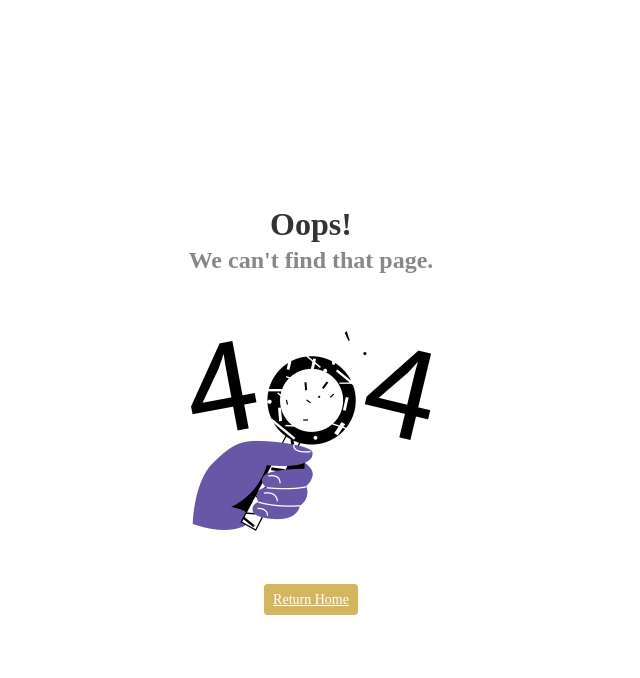
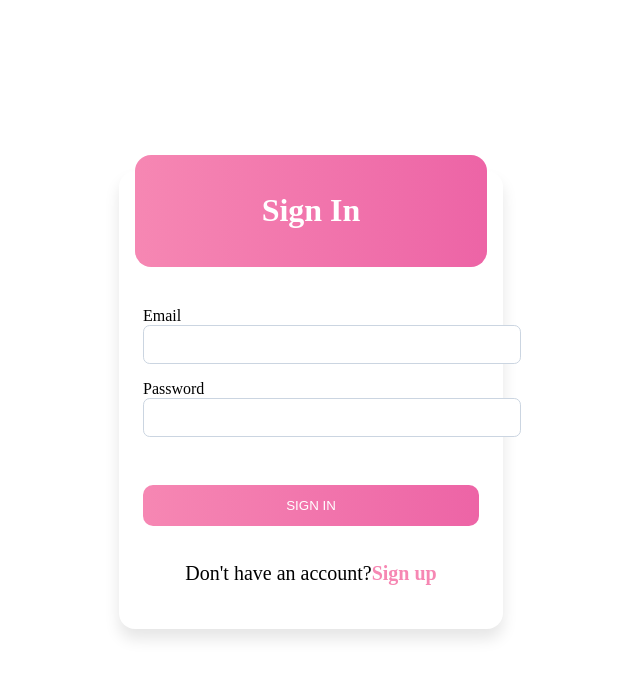
Before and after one commit to passiondev0503/passion-test1, a React (Vite) app: page /login in a window 1280 px wide. Shown: the top 678 px of the page, without its empty margins (329-969 px from the left). Built offline with nearby package versions, Linux system fonts and the light colour scheme.

Commit message:
login/signup page

```diff
--- a/src/App.tsx
+++ b/src/App.tsx
@@ -1,23 +1,21 @@
-import { BrowserRouter, Route, Routes } from "react-router-dom"
+// import { BrowserRouter, Route, Routes } from "react-router-dom"
 
-import Welcome from "@/pages/Welcome"
-import NotFound from "@/pages/NotFound"
+// import Welcome from "@/pages/Welcome"
+// import NotFound from "@/pages/NotFound"
+import Router from "./router"
 
 export function App() {
   return (
     <div>
-      <Routes>
-        <Route path="/" element={<Welcome />} />
-        <Route path="*" element={<NotFound />} />
-      </Routes>
+      <Router />
     </div>
   )
 }
 
-export function WrappedApp() {
-  return (
-    <BrowserRouter>
-      <App />
-    </BrowserRouter>
-  )
-}
+// export function WrappedApp() {
+//   return (
+//     <BrowserRouter>
+//       <App />
+//     </BrowserRouter>
+//   )
+// }
--- a/src/main.tsx
+++ b/src/main.tsx
@@ -1,11 +1,12 @@
 import React from "react"
 import ReactDOM from "react-dom/client"
 
-import { WrappedApp } from "@/App"
+// import { WrappedApp } from "@/App"
+import { App } from "@/App"
 import "@/styles/globals.css"
 
 ReactDOM.createRoot(document.getElementById("root") as HTMLElement).render(
   <React.StrictMode>
-    <WrappedApp />
+    <App />
   </React.StrictMode>
 )
--- /dev/null
+++ b/src/pages/Login/index.tsx
@@ -0,0 +1,42 @@
+import "./style.css"
+
+const Login = () => {
+  return (
+    <>
+      <div
+        style={{
+          display: "flex",
+          width: "100%",
+          height: "100vh",
+          justifyContent: "center",
+          alignContent: "center",
+        }}
+      >
+        <div className="loginContainer">
+          <div className="header">
+            <h1>Sign In</h1>
+          </div>
+          <div className="formContainer">
+            <div className="inputContainer">
+              <label htmlFor="email">Email</label>
+              <input type="text" id="email" placeholder=" " />
+            </div>
+            <div className="inputContainer">
+              <label htmlFor="password">Password</label>
+              <input type="password" id="password" placeholder=" " />
+            </div>
+          </div>
+          <div className="footer">
+            <button type="button">Sign In</button>
+            <p style={{ fontSize: "20px" }}>
+              Don't have an account?
+              <a href="/signup">Sign up</a>
+            </p>
+          </div>
+        </div>
+      </div>
+    </>
+  )
+}
+
+export default Login
--- /dev/null
+++ b/src/pages/Login/style.css
@@ -0,0 +1,90 @@
+.loginContainer {
+  display: flex;
+  flex-direction: column;
+  width: 24em;
+  background-color: #ffffff;
+  box-shadow: 0px 10px 15px rgba(0, 0, 0, 0.1);
+  border-radius: 1em;
+  margin: auto;
+}
+
+.header {
+  display: flex;
+  justify-content: center;
+  align-items: center;
+  height: 7em;
+  background: linear-gradient(to right, #f687b3, #ed64a6);
+  margin: -1em 1em 1em 1em;
+  border-radius: 1em;
+  color: #ffffff;
+}
+
+.formContainer {
+  display: flex;
+  flex-direction: column;
+  gap: 1em;
+  padding: 1.5em;
+}
+
+/* .inputContainer {
+  position: relative;
+  height: 2.75em;
+} */
+
+.inputContainer input {
+  width: 100%;
+  padding: 8px 20px;
+  border: 1px solid #cbd5e1;
+  border-radius: 0.375em;
+  transition: all 0.3s;
+}
+
+.inputContainer input:focus {
+  outline: none;
+  border: 2px solid #f687b3;
+}
+/*
+.inputContainer label {
+  position: absolute;
+  left: 0;
+  top: -1.5em;
+  font-size: 0.7em;
+  line-height: 1.5em;
+  color: #718096;
+  transition: all 0.3s;
+} */
+
+.checkboxContainer {
+  display: flex;
+  align-items: center;
+}
+
+.footer {
+  padding: 1.5em;
+  display: flex;
+  flex-direction: column;
+  gap: 1em;
+  align-items: center;
+}
+
+.footer button {
+  background: linear-gradient(to right, #f687b3, #ed64a6);
+  width: 100%;
+  padding: 1em;
+  color: #ffffff;
+  text-transform: uppercase;
+  border-radius: 0.75em;
+  transition: all 0.3s;
+  cursor: pointer;
+  border: none;
+}
+
+.footer p {
+  font-size: 0.8em;
+}
+
+.footer a {
+  text-decoration: none;
+  color: #f687b3;
+  font-weight: 700;
+}
--- /dev/null
+++ b/src/pages/Register/index.tsx
@@ -0,0 +1,50 @@
+import "./style.css"
+
+const Register = () => {
+  return (
+    <>
+      <div
+        style={{
+          display: "flex",
+          width: "100%",
+          height: "100vh",
+          justifyContent: "center",
+          alignContent: "center",
+        }}
+      >
+        <div className="registerContainer">
+          <div className="header">
+            <h1>Sign Up</h1>
+          </div>
+          <div className="formContainer">
+            <div className="inputContainer">
+              <label htmlFor="username">UserName</label>
+              <input type="text" id="username" placeholder=" " />
+            </div>
+            <div className="inputContainer">
+              <label htmlFor="email">Email</label>
+              <input type="text" id="email" placeholder=" " />
+            </div>
+            <div className="inputContainer">
+              <label htmlFor="password">Password</label>
+              <input type="password" id="password" placeholder=" " />
+            </div>
+            <div className="inputContainer">
+              <label htmlFor="repassword">Password</label>
+              <input type="password" id="repassword" placeholder=" " />
+            </div>
+          </div>
+          <div className="footer">
+            <button type="button">Sign Up</button>
+            <p style={{ fontSize: "20px" }}>
+              Don't have an account?
+              <a href="/login">Sign In</a>
+            </p>
+          </div>
+        </div>
+      </div>
+    </>
+  )
+}
+
+export default Register
--- /dev/null
+++ b/src/pages/Register/style.css
@@ -0,0 +1,90 @@
+.registerContainer {
+  display: flex;
+  flex-direction: column;
+  width: 24em;
+  background-color: #ffffff;
+  box-shadow: 0px 10px 15px rgba(0, 0, 0, 0.1);
+  border-radius: 1em;
+  margin: auto;
+}
+
+.header {
+  display: flex;
+  justify-content: center;
+  align-items: center;
+  height: 7em;
+  background: linear-gradient(to right, #f687b3, #ed64a6);
+  margin: -1em 1em 1em 1em;
+  border-radius: 1em;
+  color: #ffffff;
+}
+
+.formContainer {
+  display: flex;
+  flex-direction: column;
+  gap: 1em;
+  padding: 1.5em;
+}
+
+/* .inputContainer {
+  position: relative;
+  height: 2.75em;
+} */
+
+.inputContainer input {
+  width: 100%;
+  padding: 8px 20px;
+  border: 1px solid #cbd5e1;
+  border-radius: 0.375em;
+  transition: all 0.3s;
+}
+
+.inputContainer input:focus {
+  outline: none;
+  border: 2px solid #f687b3;
+}
+/*
+.inputContainer label {
+  position: absolute;
+  left: 0;
+  top: -1.5em;
+  font-size: 0.7em;
+  line-height: 1.5em;
+  color: #718096;
+  transition: all 0.3s;
+} */
+
+.checkboxContainer {
+  display: flex;
+  align-items: center;
+}
+
+.footer {
+  padding: 1.5em;
+  display: flex;
+  flex-direction: column;
+  gap: 1em;
+  align-items: center;
+}
+
+.footer button {
+  background: linear-gradient(to right, #f687b3, #ed64a6);
+  width: 100%;
+  padding: 1em;
+  color: #ffffff;
+  text-transform: uppercase;
+  border-radius: 0.75em;
+  transition: all 0.3s;
+  cursor: pointer;
+  border: none;
+}
+
+.footer p {
+  font-size: 0.8em;
+}
+
+.footer a {
+  text-decoration: none;
+  color: #f687b3;
+  font-weight: 700;
+}
--- /dev/null
+++ b/src/router.tsx
@@ -0,0 +1,29 @@
+import { createBrowserRouter, RouterProvider } from "react-router-dom"
+
+import NotFound from "./pages/NotFound"
+import Welcome from "./pages/Welcome"
+import Login from "./pages/Login"
+import Register from "./pages/Register"
+
+const router = createBrowserRouter([
+  {
+    path: "*",
+    element: <NotFound />,
+  },
+  {
+    path: "/",
+    element: <Welcome />,
+  },
+  {
+    path: "/login",
+    element: <Login />,
+  },
+  {
+    path: "/signup",
+    element: <Register />,
+  },
+])
+
+export default function Router() {
+  return <RouterProvider router={router} />
+}
--- a/src/styles/globals.css
+++ b/src/styles/globals.css
@@ -1,3 +1,10 @@
 #root {
   margin: -8px;
 }
+
+input {
+  border-radius: 30px;
+  border: 1px solid;
+  padding: 8px 15px;
+  font-size: large;
+}
```
